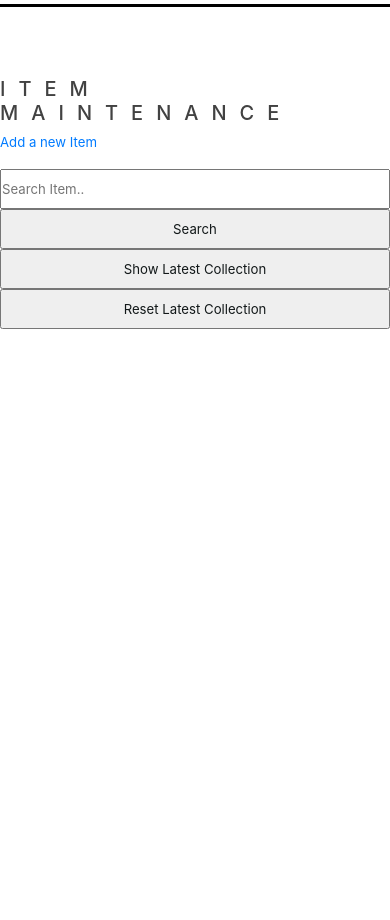
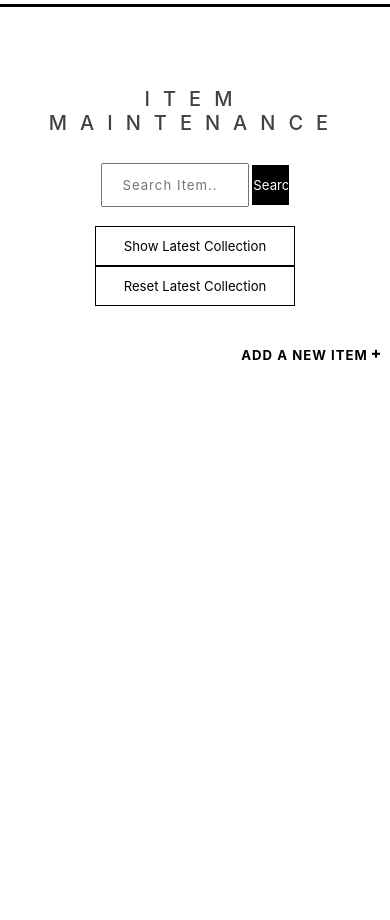
Before and after one commit to lucyholic/lucidkart, a PHP site: page /admin/itemmaintenance.php in a window 390 px wide. Shown: the part 105-1025 px from the top of the page. Run offline with PHP 8.4, Linux system fonts and the light colour scheme; the visitor is signed in with stand-in values (Sample User, id 1); data that the repository does not hold is empty; some libraries are stand-ins or nearby versions.

Commit message:
Fixed itemmaintenance page styles

```diff
--- a/admin/itemmaintenance.php
+++ b/admin/itemmaintenance.php
@@ -59,16 +59,24 @@
 ?>
 
 	<h2>Item Maintenance</h2>
-	<p><a href="itemupload.php">Add a new Item</a></p>
-	<form name="searchform" action="<?php echo $_SERVER['PHP_SELF']; ?>" method="GET">
-		<input type="text" name="search" id="search" placeholder="Search Item..">
-		<input type="submit" value="Search">
+	<br />
+	<form class="searchForm" name="searchform" action="<?php echo $_SERVER['PHP_SELF']; ?>" method="GET">
+		<input class="searchInput" type="text" name="search" id="search" placeholder="Search Item..">
+		<input class="searchButton submit" type="submit" value="Search">
+		<br><br>
 	</form>
-	<form action="<?php echo $_SERVER['PHP_SELF']; ?>" method="GET">
-		<input type="submit" name="latestOnly" value="Show Latest Collection" />
-		<input type="submit" name="reset" value="Reset Latest Collection" />
+	<form class="mainForm" action="<?php echo $_SERVER['PHP_SELF']; ?>" method="GET">
+		<input class="submit" type="submit" name="latestOnly" value="Show Latest Collection" />
+		<input class="submit" type="submit" name="reset" value="Reset Latest Collection" />
+		<br /><br /><br />
+		<a href="itemupload.php" id="addNewItem">
+			Add a new Item
+			<img src="../images/plus.png" height="40px" alt="plus">
+		</a>
 	</form>
-	<br />
+
+
+	<br /><br />
 	<table class="reflow">
 		<tr>
 			<th>Item Id</th>
@@ -88,15 +96,19 @@
 		$alert = '"Delete item '.$row['itemName'].'?"';
 		$delete = '"itemdelete.php?itemid='.$row['itemId'].'"';
 
-		echo "<tr>
+		echo "
+		<tr>
 			<td>".$row['itemId']."</td>
 			<td><img src='../".$row['itemImage']."' width='60' height='80'></td>
 			<td>".$row['itemName']."</td>
 			<td>$".$row['itemPrice']."</td>
-			<td><a href='itemdetail.php?itemid=".$row['itemId']."'>Detail</a>
-			<a href='itemedit.php?itemid=".$row['itemId']."'>Edit</a>
-			<a href='javascript:if(confirm(".$alert.")) document.location.href=".$delete."'>Delete</a></td>
-			</tr>";
+			<td>
+				<a href='itemdetail.php?itemid=".$row['itemId']."'>Detail</a><br>
+				<a href='itemedit.php?itemid=".$row['itemId']."'>Edit</a><br>
+				<a href='javascript:if(confirm(".$alert.")) document.location.href=".$delete."'>Delete</a>
+			</td>
+		</tr>
+		";
 	}
 
 	echo '</table>';
--- a/css/admin/adminSubpages.css
+++ b/css/admin/adminSubpages.css
@@ -1,12 +1,20 @@
+/*main styles*/
+
 main {
     width: 100%;
     margin: 0 auto;
+    padding: 10px;
     max-width: 720px;
     min-height: 100vh;
     height: 100%;
     margin-top: 70px;
+    text-align: center;
 }
-main img {
+
+
+/*table styles*/
+
+table img {
     width: 150px;
     height: 200px;
 }
@@ -28,10 +36,6 @@ td {
 table.reflow {
     width: 100%;
 }
-th, td {
-    text-align: left;
-    /* border-bottom: 1px dashed silver; */
-}
 .cell-label {
     display: none;
 }
@@ -43,7 +47,7 @@ th, td {
 
     tr td {
         clear: left;
-
+        text-align: left;
         display: block;
         width: 100%;
     }
@@ -60,3 +64,51 @@ th, td {
         display: block;
     }
 }
+
+/* search form styles */
+
+.mainForm input {
+    max-width: 200px;
+    width: 100%;
+	height: 40px;
+}
+
+.searchButton {
+    width: 10%;
+    background: #000000;
+    color: white;
+}
+.searchInput {
+	width: 40%;
+}
+
+input[type=text].searchInput {
+    /* display: inline-block;
+    border: none;
+    border-bottom: 2px solid black; */
+    /* font-size: 1.2em; */
+
+    padding: 1.5em;
+    letter-spacing: 1px;
+}
+
+#addNewItem {
+    color: black;
+    letter-spacing: 1px;
+    display: block;
+    text-transform: uppercase;
+    font-weight: bold;
+    /* float: right; */
+}
+
+#addNewItem {
+    text-align: right;
+    /* border-bottom: none; */
+    /* background-color: bisque; */
+}
+
+#addNewItem img{
+    height: 8px;
+    width: 8px;
+    transform: translateY(-28%);
+}
--- a/css/header.css
+++ b/css/header.css
@@ -393,16 +408,12 @@ input {
 
 
 .submit {
-	background: linear-gradient(132deg, #bae0e363, #f17b914a), white;
-	background-size: 400% 10%;
-	background: #000000;
-	animation: BackgroundGradient 30s ease infinite;
-	color: white;
-	border: none;
-	bottom: 0px;
-	position: relative;
-	font-weight: 700;
-	text-transform: uppercase;
+	/* background: #000000;
+  color: white; */
+  background:white;
+  color: black;
+  border-style: none;
+  border: solid black 1px;
 }
 
 /* modal login */
--- a/css/item.css
+++ b/css/item.css
@@ -38,8 +38,6 @@ h2 {
 }
 
 #add {
-    background-color: #000000;
-    color: white;
     margin: 10px 0;
     width: 100%;
     max-width: 200px;
--- a/iteminfo.php
+++ b/iteminfo.php
@@ -52,9 +52,9 @@
 	{
 		echo 'Quantity: <input type="number" name="numQty" id="numQty" value="0" step="1" min="0" max="'.$row['onHand'].'" /><br />';
 		if (isset($_SESSION['userId']) && isset($_SESSION['userName']))
-			echo "<input id='add' type='submit' name='submit' value='Add' />";
+			echo "<input id='add' class='submit' type='submit' name='submit' value='Add' />";
 		else
-			echo "<input id='add' type='button' name='submit' value='Add' onclick='LoginAlert();' />";
+			echo "<input id='add' class='submit' type='button' name='submit' value='Add' onclick='LoginAlert();' />";
 		echo '<div id="message"></div>';
 	}
 
```
Also changed, not shown: other parts of css/header.css (+22 -7 lines), images/plus.png (added).
